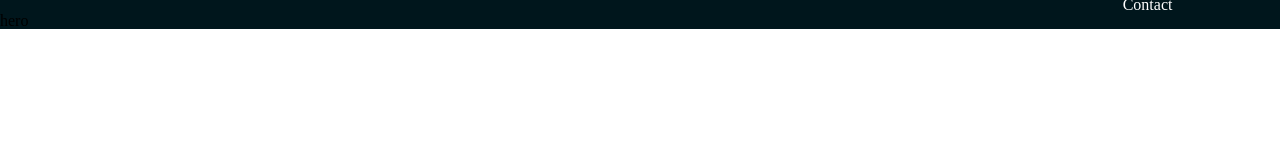
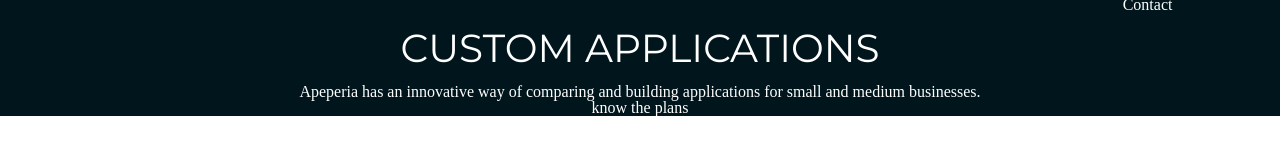
Before and after one commit to almeidaleandro28/Alura-apeperia, a website: page index.html in a window 1280 px wide. Shown: the part 83-238 px from the top of the page. Drawn offline with Linux system fonts and the light colour scheme.

Commit message:
new archive scss

```diff
--- a/index.html
+++ b/index.html
@@ -32,7 +32,19 @@
 		</header>
 		<!--end header-->
 		<section class="hero">
-			hero
+			<div class="container container-hero">
+				<div class="hero-header">
+					<h1 class="hero-title">Custom Applications</h1>
+				</div><!--end hero-header-->
+				<div class="hero-content">
+					<p class="hero-content-text">
+						Apeperia has an innovative way of comparing and building applications for small and medium businesses.
+					</p>
+				</div><!--end hero-content-->
+				<div class="hero-footer">
+					<a class="btn btn-plans">know the plans</a>
+				</div><!--end hero-footer-->
+			</div><!--end container-->
 		</section>
 		<!--end call-->
 		<section class="highlights" id="highlights">
--- a/scss/_hero.scss
+++ b/scss/_hero.scss
@@ -1,3 +1,40 @@
 .hero {
   background-color: $c-bg-mobile;
+  color: $c-white;
+  text-align: center;
+  height: auto;
+  .container-hero{
+    width: 95%;
+  }
 }
+
+.hero-header {
+  .hero-title {
+    padding-bottom: 1rem;
+    padding-top: 1rem;
+    text-transform: uppercase;
+  }
+  .hero-content{
+    .hero-content-text{
+      font-family: $f-openSans;
+      @include device( phone ){
+        line-height: 2rem;
+      }
+    }
+  }
+
+
+  .hero-footer {
+    border: 1px solid $c-white;
+    .btn-plans {
+      font-family: $f-openSans;
+      @include device( phone ) {
+        border: 1px solid $c-white;
+        padding-bottom: 2rem;
+        padding-top: 2rem;
+      }
+    }
+
+
+  }
+}
--- a/scss/_variables.scss
+++ b/scss/_variables.scss
@@ -17,7 +17,7 @@
 $c-car-mega: #E33B3B;
 
 // fonts
-$f-roboto: 'Open Sans', sans-serif;
+$f-openSans: 'Open Sans', sans-serif;
 $f-montserrat: 'Montserrat', sans-serif;
 $f-font-size: ( "normal": 1rem, "small": 1.563rem, "medium": 1.953rem, "big": 2.441rem  );
 $f-weight: ( "light": 300, "medium": 400, "bold": 700 );
--- a/scss/style.scss
+++ b/scss/style.scss
@@ -33,7 +33,17 @@
 
 }
 
+.btn {}
+
 // titles
-h1 {}
-h2 {}
+h1 {
+  font-family: $f-montserrat;
+  font-size: map-get($f-font-size , "big" );
+  @include device( phone ){
+    font-size: map-get($f-font-size , "medium" );
+  }
+}
+h2 {
+
+}
 h3 {}
```
Also changed, not shown: css/style.css, 1 other file.
